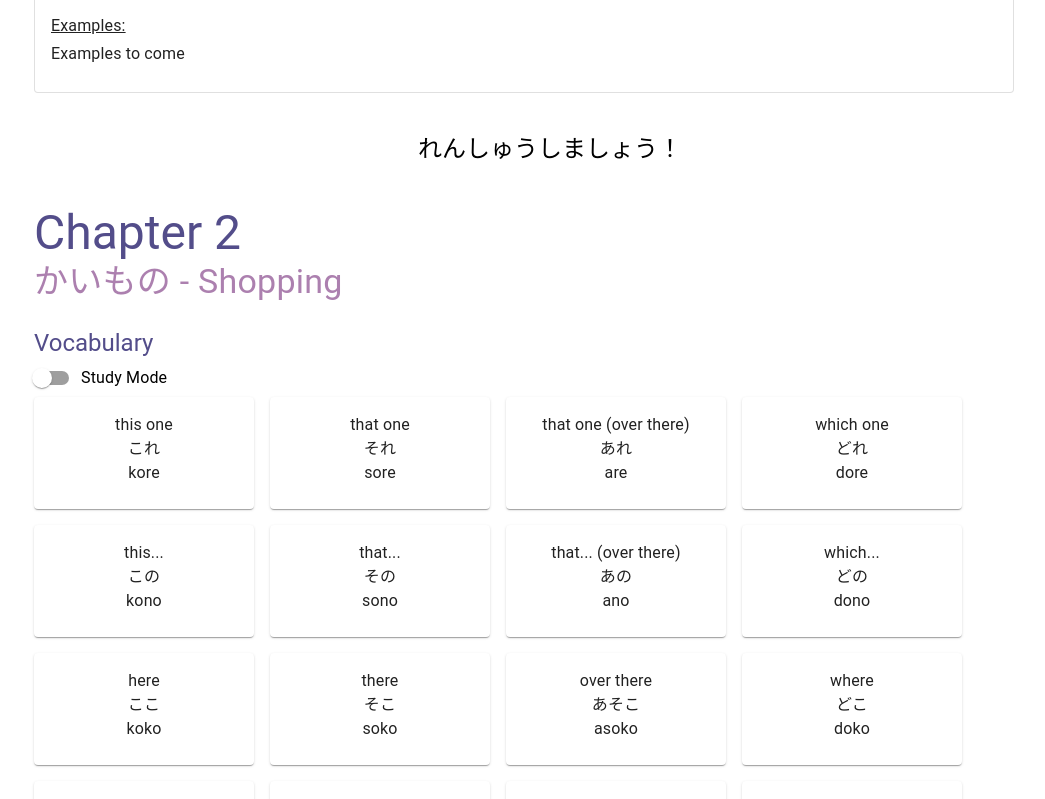
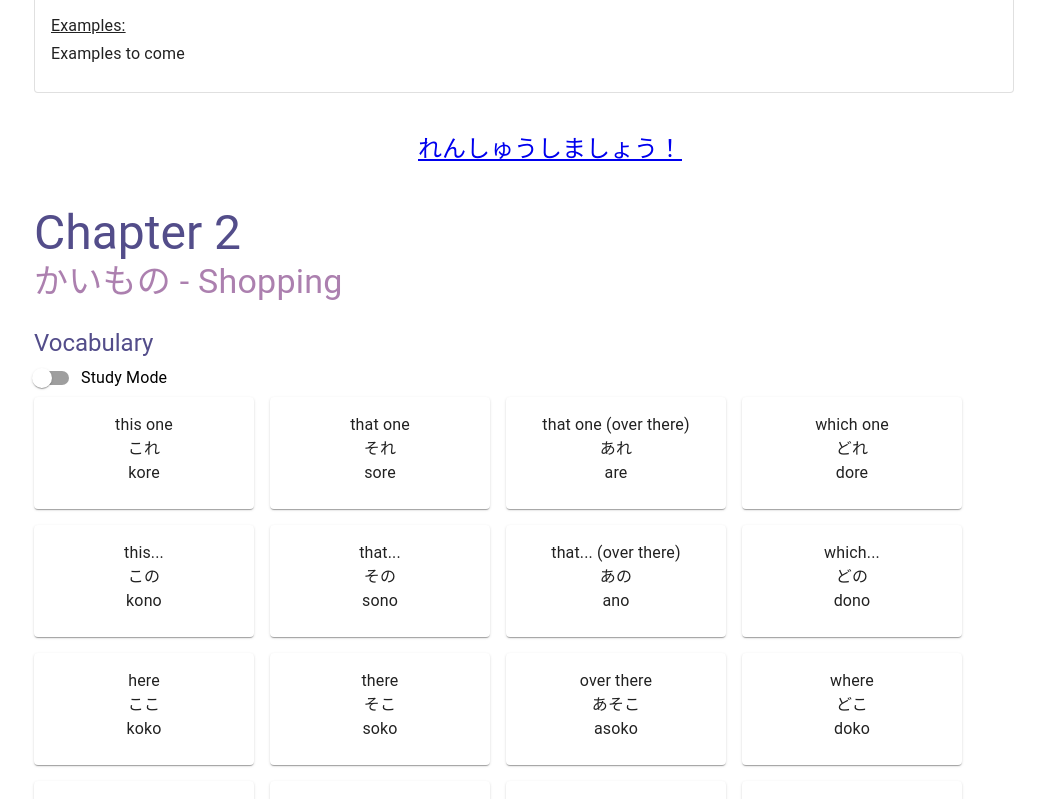
Before and after one commit to kramos577/JStudy, a React (Create React App) app in the folder frontend/: page /genki/1/study in a window 1280 px wide. Shown: the part 3360-4159 px from the top of the page, without its empty margins (214-1259 px from the left). Built offline with nearby package versions, Linux system fonts and the light colour scheme.

Commit message:
Made Practice Redirect to Study Games Page
Also moved it out of the grammar component and into the study page

```diff
--- a/frontend/src/components/Grammar/index.tsx
+++ b/frontend/src/components/Grammar/index.tsx
@@ -75,9 +75,6 @@ function Grammar({ grammarContent }: { grammarContent: GrammarContent[] }) {
                     </Grid>
                 ))}
             </Grid>
-            <Typography align="center" variant="h5" mt={5} mb={5}>
-                れんしゅうしましょう！
-            </Typography>
         </Box>
     );
 }
--- a/frontend/src/pages/Genki1Study.tsx
+++ b/frontend/src/pages/Genki1Study.tsx
@@ -5,6 +5,7 @@ import contentCh3 from "../content/genki/genki1/ch3";
 import contentCh4 from "../content/genki/genki1/ch4";
 import Vocab from "../components/Vocab";
 import Grammar from "../components/Grammar";
+import { Link } from "react-router-dom";
 
 const contentGenki1 = [contentCh1, contentCh2, contentCh3, contentCh4];
 
@@ -24,6 +25,11 @@ function Genki1Study() {
                             </Typography>
                             <Vocab chapterContent={x} />
                             <Grammar grammarContent={x.grammar} />
+                            <Link to="/games">
+                                <Typography align="center" variant="h5" mt={5} mb={5}>
+                                    れんしゅうしましょう！
+                                </Typography>
+                            </Link>
                         </Box>
                     </section>
                 ))}
```
